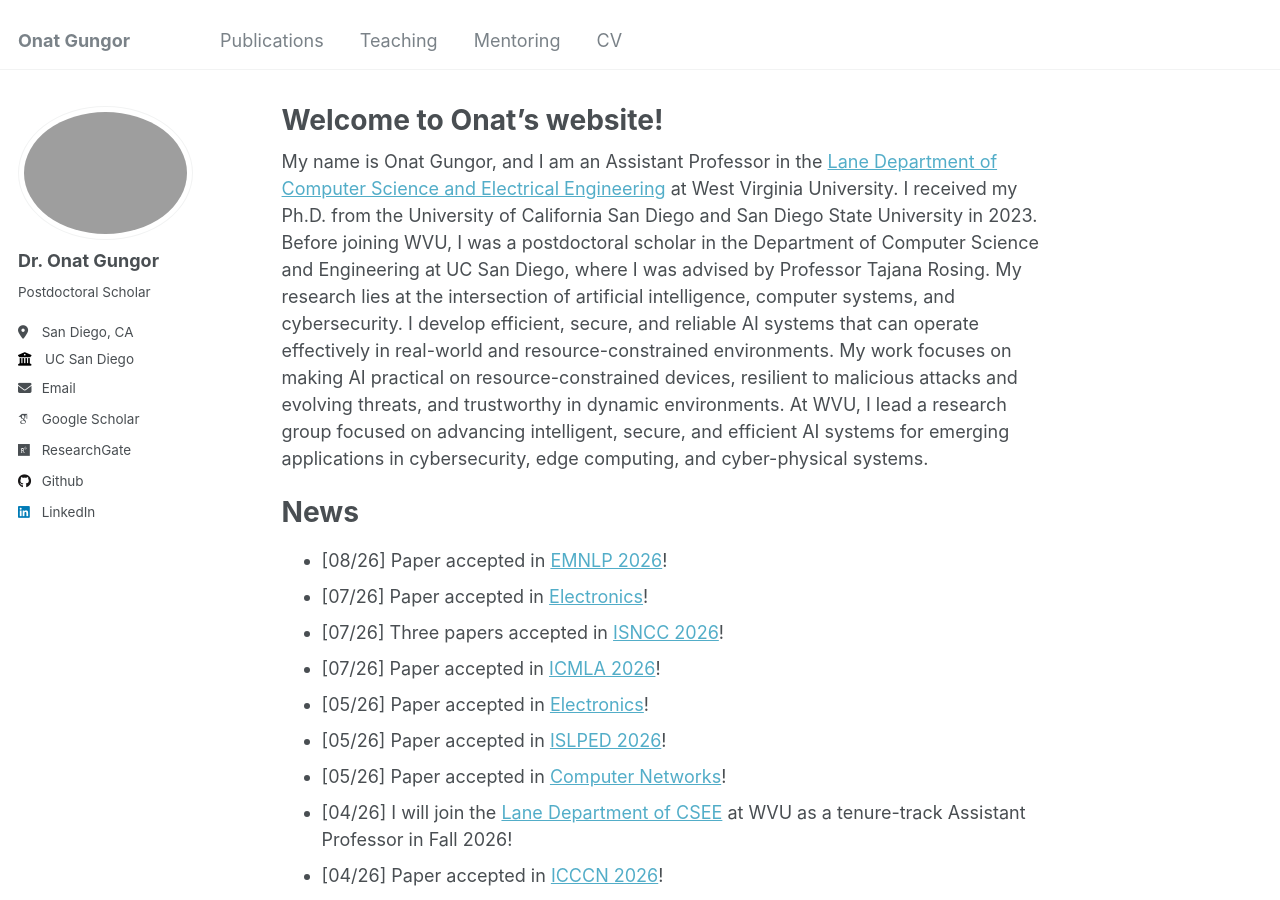
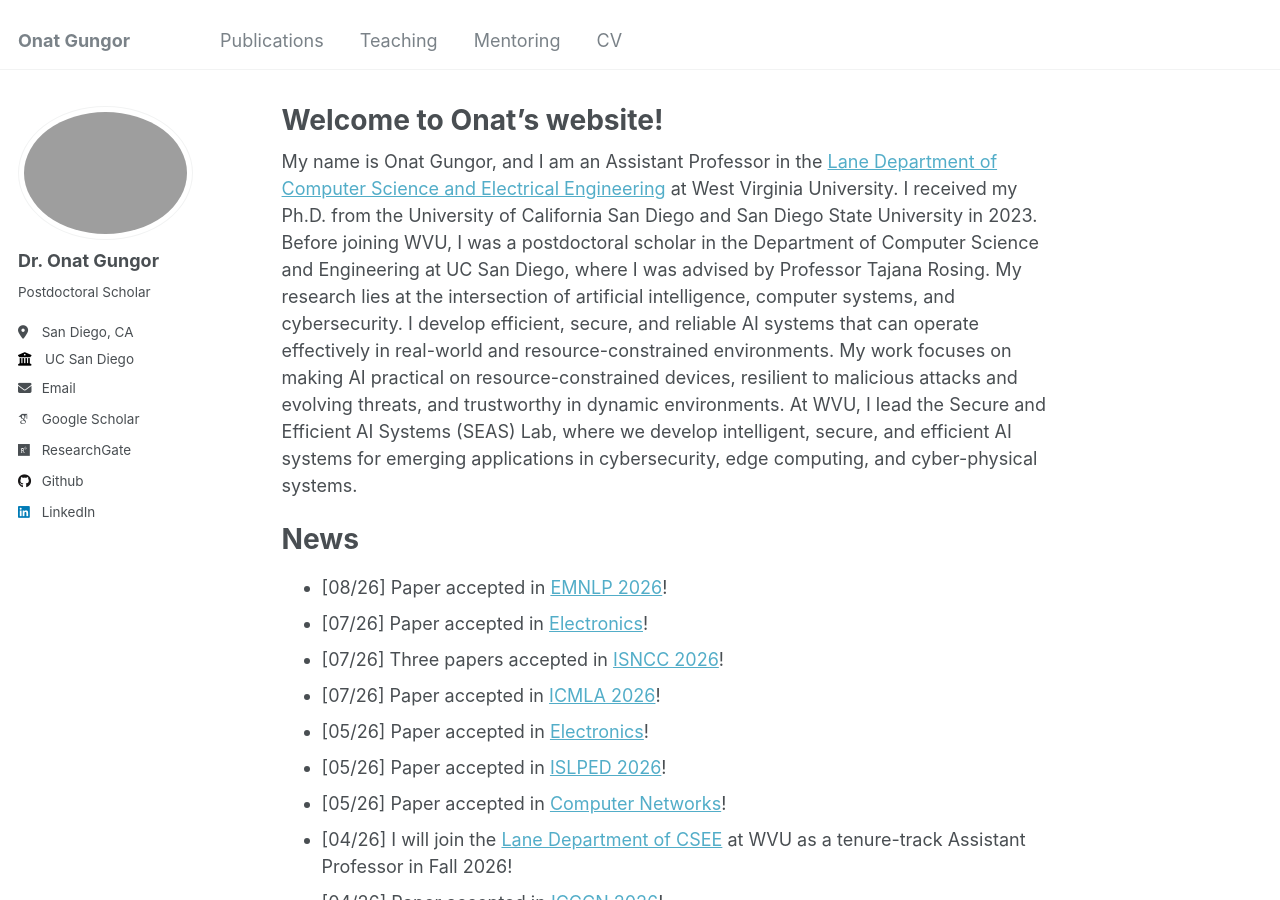
Before and after one commit to onatucsd/onatucsd.github.io, a Jekyll site: the page built from _pages/about.md, in a window 1280 px wide and 900 px high. Built offline with Jekyll 4.4.1, drawn with Linux system fonts in a browser that asks for light colours; some web fonts are replaced.

Commit message:
Update about.md

```diff
--- a/_pages/about.md
+++ b/_pages/about.md
@@ -6,7 +6,7 @@ redirect_from:
   - /about/
   - /about.html
 ---
-My name is Onat Gungor, and I am an Assistant Professor in the [Lane Department of Computer Science and Electrical Engineering](https://lcsee.statler.wvu.edu) at West Virginia University. I received my Ph.D. from the University of California San Diego and San Diego State University in 2023. Before joining WVU, I was a postdoctoral scholar in the Department of Computer Science and Engineering at UC San Diego, where I was advised by Professor Tajana Rosing. My research lies at the intersection of artificial intelligence, computer systems, and cybersecurity. I develop efficient, secure, and reliable AI systems that can operate effectively in real-world and resource-constrained environments. My work focuses on making AI practical on resource-constrained devices, resilient to malicious attacks and evolving threats, and trustworthy in dynamic environments. At WVU, I lead a research group focused on advancing intelligent, secure, and efficient AI systems for emerging applications in cybersecurity, edge computing, and cyber-physical systems.
+My name is Onat Gungor, and I am an Assistant Professor in the [Lane Department of Computer Science and Electrical Engineering](https://lcsee.statler.wvu.edu) at West Virginia University. I received my Ph.D. from the University of California San Diego and San Diego State University in 2023. Before joining WVU, I was a postdoctoral scholar in the Department of Computer Science and Engineering at UC San Diego, where I was advised by Professor Tajana Rosing. My research lies at the intersection of artificial intelligence, computer systems, and cybersecurity. I develop efficient, secure, and reliable AI systems that can operate effectively in real-world and resource-constrained environments. My work focuses on making AI practical on resource-constrained devices, resilient to malicious attacks and evolving threats, and trustworthy in dynamic environments. At WVU, I lead the Secure and Efficient AI Systems (SEAS) Lab, where we develop intelligent, secure, and efficient AI systems for emerging applications in cybersecurity, edge computing, and cyber-physical systems.
 
 News
 ======
```
